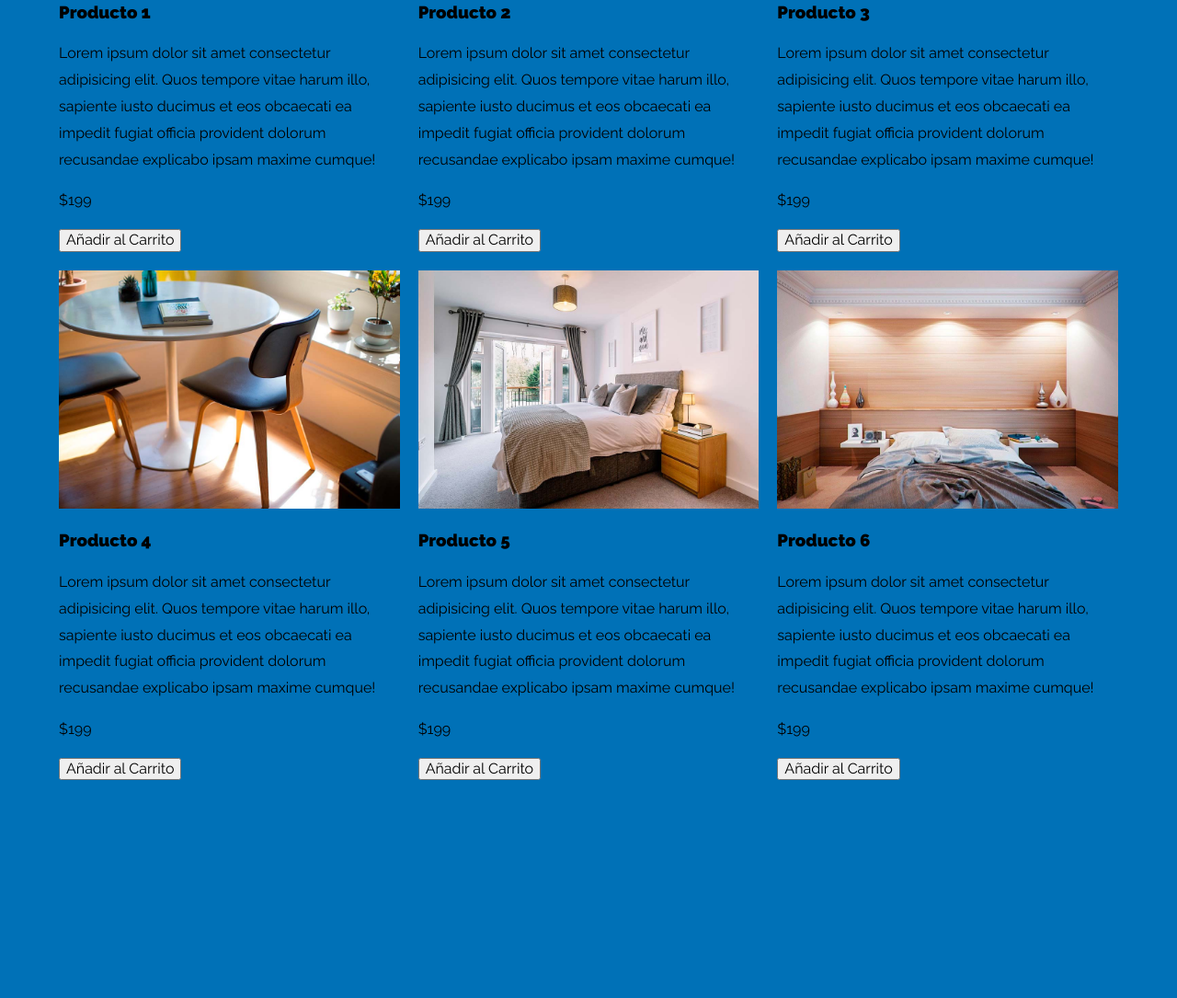
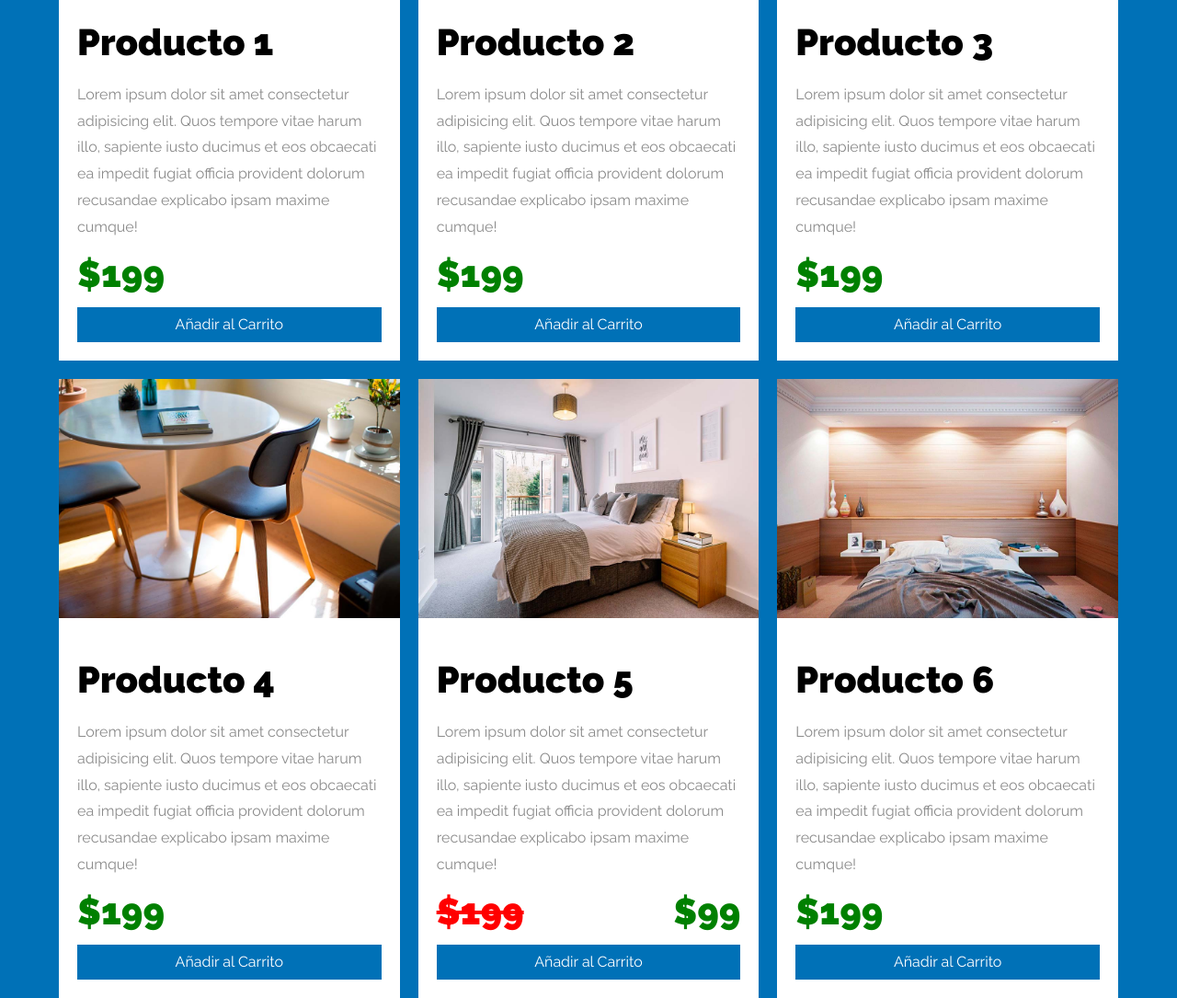
Before and after one commit to contactofernando/repositorioBEM, a plain HTML site: page index.html in a window 1280 px wide. Shown: the part 882-1967 px from the top of the page at 92% size. Before the commit the page ends 1730 px from the top, so only its background shows below. Drawn offline with Linux system fonts and the light colour scheme.

Commit message:
Finalizado basicos de BEM con galeria/cards productos

```diff
--- a/css/styles.css
+++ b/css/styles.css
@@ -88,5 +88,58 @@ img {
         grid-template-columns: repeat(3, 1fr);
         gap: 2rem;
     }
+}
 
+.producto {
+    background-color: var(--blanco);
+    margin-bottom: 1rem;
 }
+@media (min-width: 768px) {
+    .producto {
+        margin-bottom: 0;
+    }
+}
+.producto:last-of-type {
+    margin-bottom: 0;
+}
+.producto__contenido {
+    padding: 2rem;
+}
+.producto__nombre {
+    font-size: 4rem;
+}
+.producto__descripcion {
+    color: #8b8b8b;
+    margin: 0;
+}
+.producto__precios {
+    display: flex;
+    justify-content: space-between;
+}
+.producto__precio {
+    font-size: 4rem;
+    color: green;
+    font-weight: 900;
+    margin: 0;
+}
+/* ejemplo de modificador en BEM */
+/* Bloque__Elemento--Modificador */
+.producto__precio--oferta {
+    color: red;
+    text-decoration: line-through;
+}
+.producto__boton {
+    /* para borrar la apariencia del boton por defecto */
+    all: unset;
+
+    background-color: var(--azul);
+    width: 100%;
+    padding: 1rem 0;
+    text-align: center;
+    color: var(--blanco);
+    /* para que aparezca la mano en el cursor sobre el boton */
+    cursor:pointer
+}
+.producto__boton:hover {
+    background-color: #014570;
+}
--- a/index.html
+++ b/index.html
@@ -32,7 +32,7 @@
 
                     <div class="producto__contenido">
                         <h3 class="producto__nombre">Producto 1</h3>
-                        <p class="producto__desripcion">Lorem ipsum dolor sit amet consectetur adipisicing elit. Quos tempore vitae harum illo, sapiente iusto ducimus et eos obcaecati ea impedit fugiat officia provident dolorum recusandae explicabo ipsam maxime cumque!</p>
+                        <p class="producto__descripcion">Lorem ipsum dolor sit amet consectetur adipisicing elit. Quos tempore vitae harum illo, sapiente iusto ducimus et eos obcaecati ea impedit fugiat officia provident dolorum recusandae explicabo ipsam maxime cumque!</p>
                         <div class="producto__precios">
                             <p class="producto__precio">$199</p>
                         </div>
@@ -45,7 +45,7 @@
 
                     <div class="producto__contenido">
                         <h3 class="producto__nombre">Producto 2</h3>
-                        <p class="producto__desripcion">Lorem ipsum dolor sit amet consectetur adipisicing elit. Quos tempore vitae harum illo, sapiente iusto ducimus et eos obcaecati ea impedit fugiat officia provident dolorum recusandae explicabo ipsam maxime cumque!</p>
+                        <p class="producto__descripcion">Lorem ipsum dolor sit amet consectetur adipisicing elit. Quos tempore vitae harum illo, sapiente iusto ducimus et eos obcaecati ea impedit fugiat officia provident dolorum recusandae explicabo ipsam maxime cumque!</p>
                         <div class="producto__precios">
                             <p class="producto__precio">$199</p>
                         </div>
@@ -59,7 +59,7 @@
 
                     <div class="producto__contenido">
                         <h3 class="producto__nombre">Producto 3</h3>
-                        <p class="producto__desripcion">Lorem ipsum dolor sit amet consectetur adipisicing elit. Quos tempore vitae harum illo, sapiente iusto ducimus et eos obcaecati ea impedit fugiat officia provident dolorum recusandae explicabo ipsam maxime cumque!</p>
+                        <p class="producto__descripcion">Lorem ipsum dolor sit amet consectetur adipisicing elit. Quos tempore vitae harum illo, sapiente iusto ducimus et eos obcaecati ea impedit fugiat officia provident dolorum recusandae explicabo ipsam maxime cumque!</p>
                         <div class="producto__precios">
                             <p class="producto__precio">$199</p>
                         </div>
@@ -73,7 +73,7 @@
 
                     <div class="producto__contenido">
                         <h3 class="producto__nombre">Producto 4</h3>
-                        <p class="producto__desripcion">Lorem ipsum dolor sit amet consectetur adipisicing elit. Quos tempore vitae harum illo, sapiente iusto ducimus et eos obcaecati ea impedit fugiat officia provident dolorum recusandae explicabo ipsam maxime cumque!</p>
+                        <p class="producto__descripcion">Lorem ipsum dolor sit amet consectetur adipisicing elit. Quos tempore vitae harum illo, sapiente iusto ducimus et eos obcaecati ea impedit fugiat officia provident dolorum recusandae explicabo ipsam maxime cumque!</p>
                         <div class="producto__precios">
                             <p class="producto__precio">$199</p>
                         </div>
@@ -87,9 +87,11 @@
 
                     <div class="producto__contenido">
                         <h3 class="producto__nombre">Producto 5</h3>
-                        <p class="producto__desripcion">Lorem ipsum dolor sit amet consectetur adipisicing elit. Quos tempore vitae harum illo, sapiente iusto ducimus et eos obcaecati ea impedit fugiat officia provident dolorum recusandae explicabo ipsam maxime cumque!</p>
+                        <p class="producto__descripcion">Lorem ipsum dolor sit amet consectetur adipisicing elit. Quos tempore vitae harum illo, sapiente iusto ducimus et eos obcaecati ea impedit fugiat officia provident dolorum recusandae explicabo ipsam maxime cumque!</p>
                         <div class="producto__precios">
-                            <p class="producto__precio">$199</p>
+                            <!-- ejemplo elemento BEM y modificador BEM -->
+                            <p class="producto__precio producto__precio--oferta">$199</p>
+                            <p class="producto__precio">$99</p>
                         </div>
                         <button class="producto__boton" type="button">Añadir al Carrito</button>
                     </div>
@@ -101,7 +103,7 @@
 
                     <div class="producto__contenido">
                         <h3 class="producto__nombre">Producto 6</h3>
-                        <p class="producto__desripcion">Lorem ipsum dolor sit amet consectetur adipisicing elit. Quos tempore vitae harum illo, sapiente iusto ducimus et eos obcaecati ea impedit fugiat officia provident dolorum recusandae explicabo ipsam maxime cumque!</p>
+                        <p class="producto__descripcion">Lorem ipsum dolor sit amet consectetur adipisicing elit. Quos tempore vitae harum illo, sapiente iusto ducimus et eos obcaecati ea impedit fugiat officia provident dolorum recusandae explicabo ipsam maxime cumque!</p>
                         <div class="producto__precios">
                             <p class="producto__precio">$199</p>
                         </div>
```
